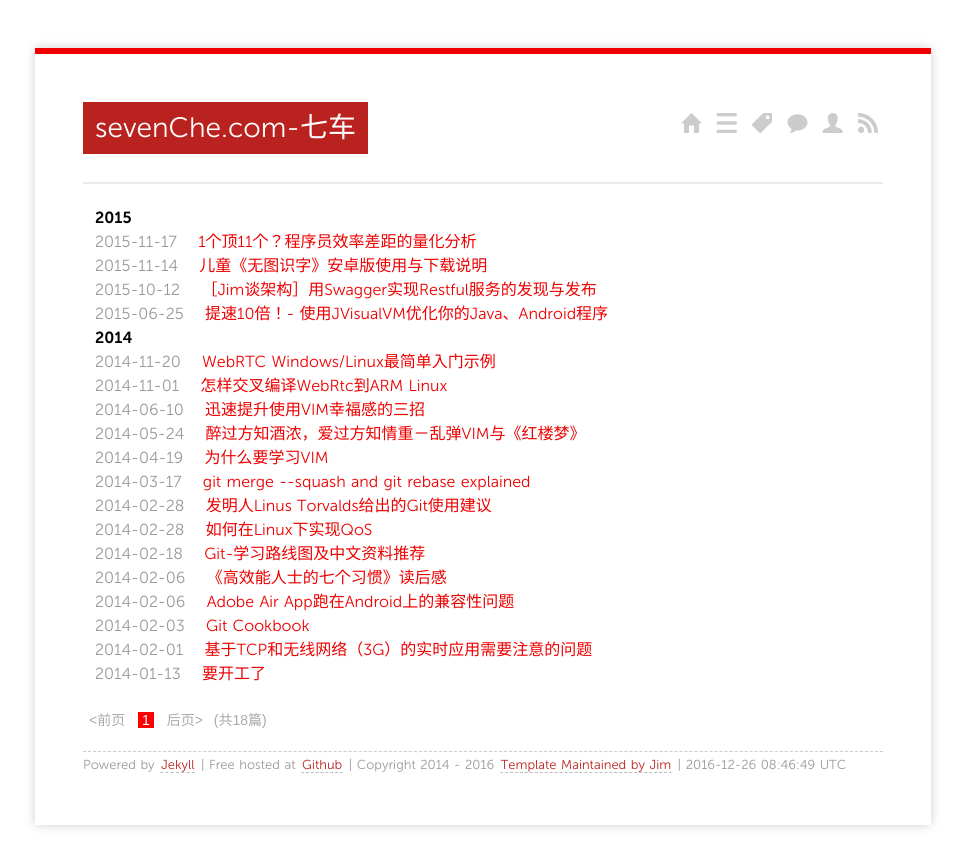
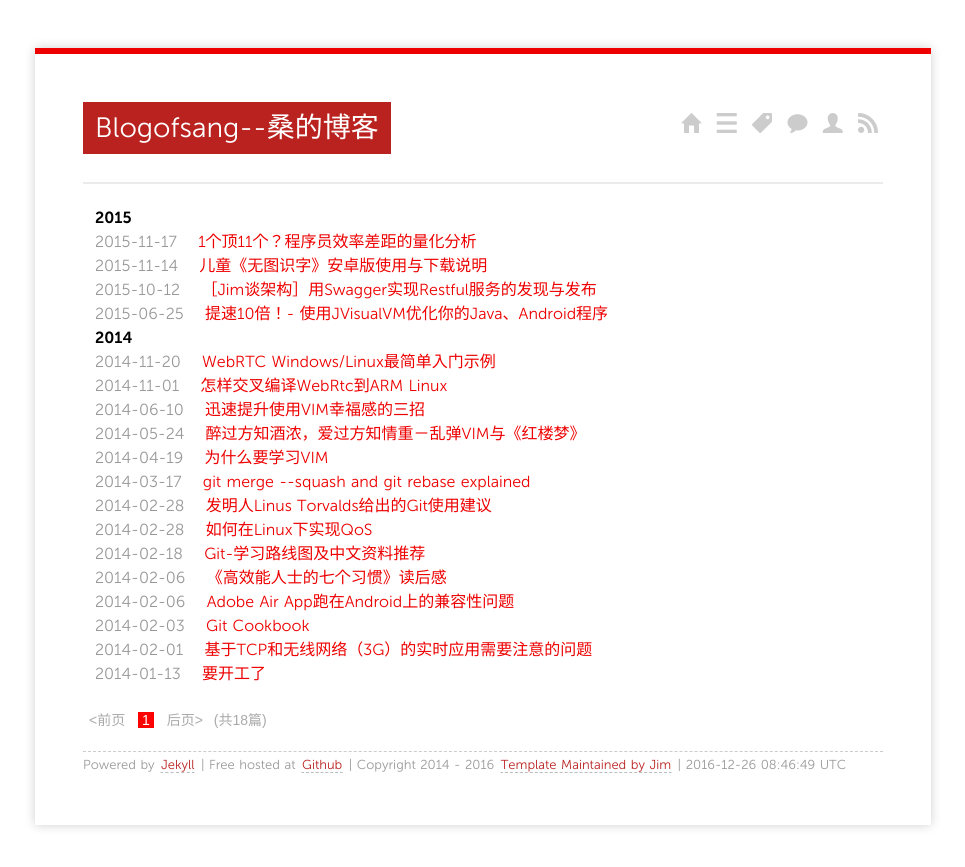
Before and after one commit to dashjim/dashjim.github.com, a Jekyll site: the page built from index.html, in a window 1280 px wide. Shown: the top 867 px of the page, without its empty margins (157-1122 px from the left). Built offline with Jekyll 4.4.1, drawn with Linux system fonts in a browser that asks for light colours; nearby versions of some CDN libraries; Markdown is read by kramdown in place of the engine named in the settings; the list of posts is cut into pages by our own code.

Commit message:
Update index.html

```diff
--- a/index.html
+++ b/index.html
@@ -1,5 +1,5 @@
 ---
-title: sevenChe.com-七车
+title: Blogofsang--桑的博客
 layout: page
 ---
 
```
